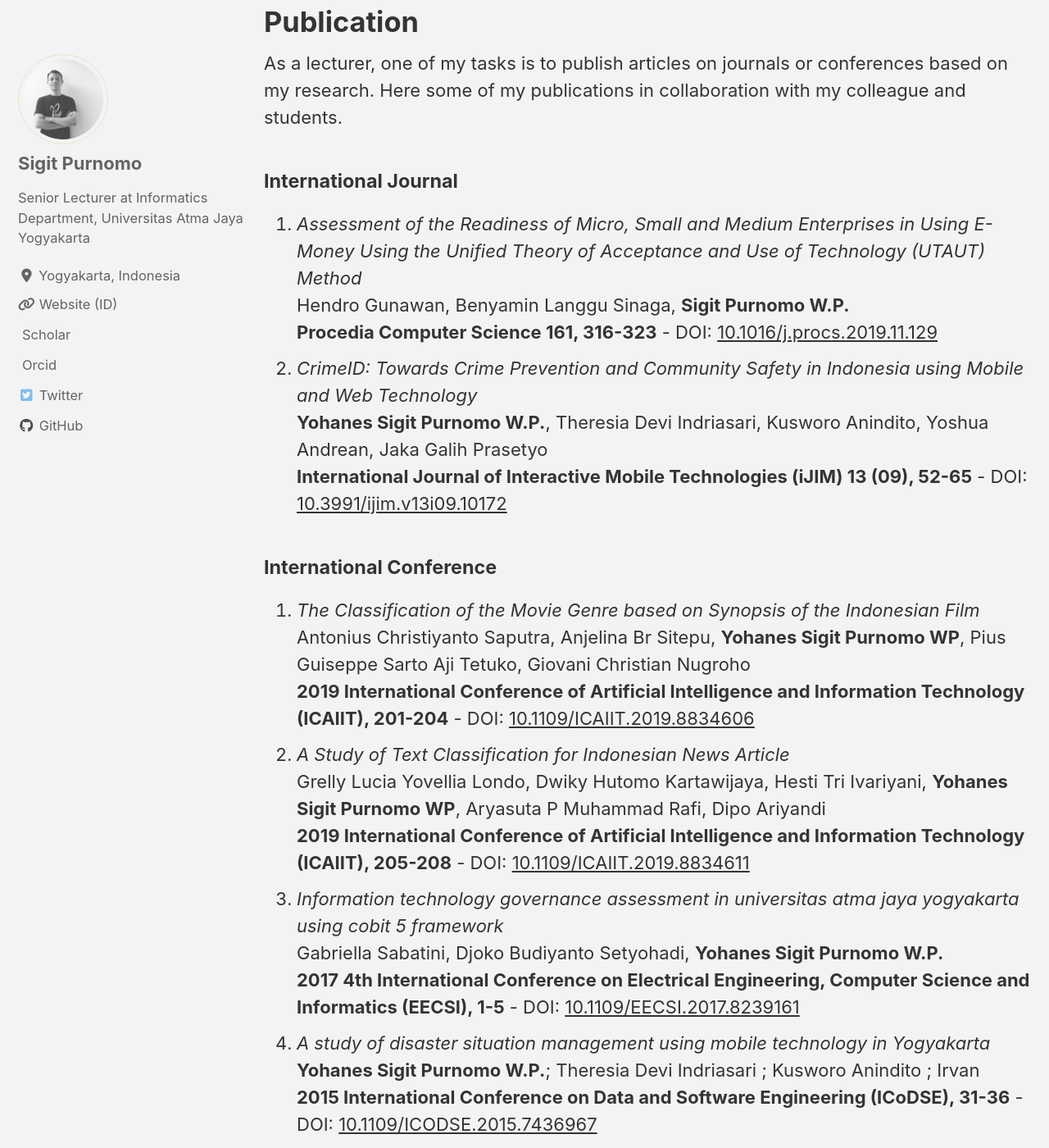
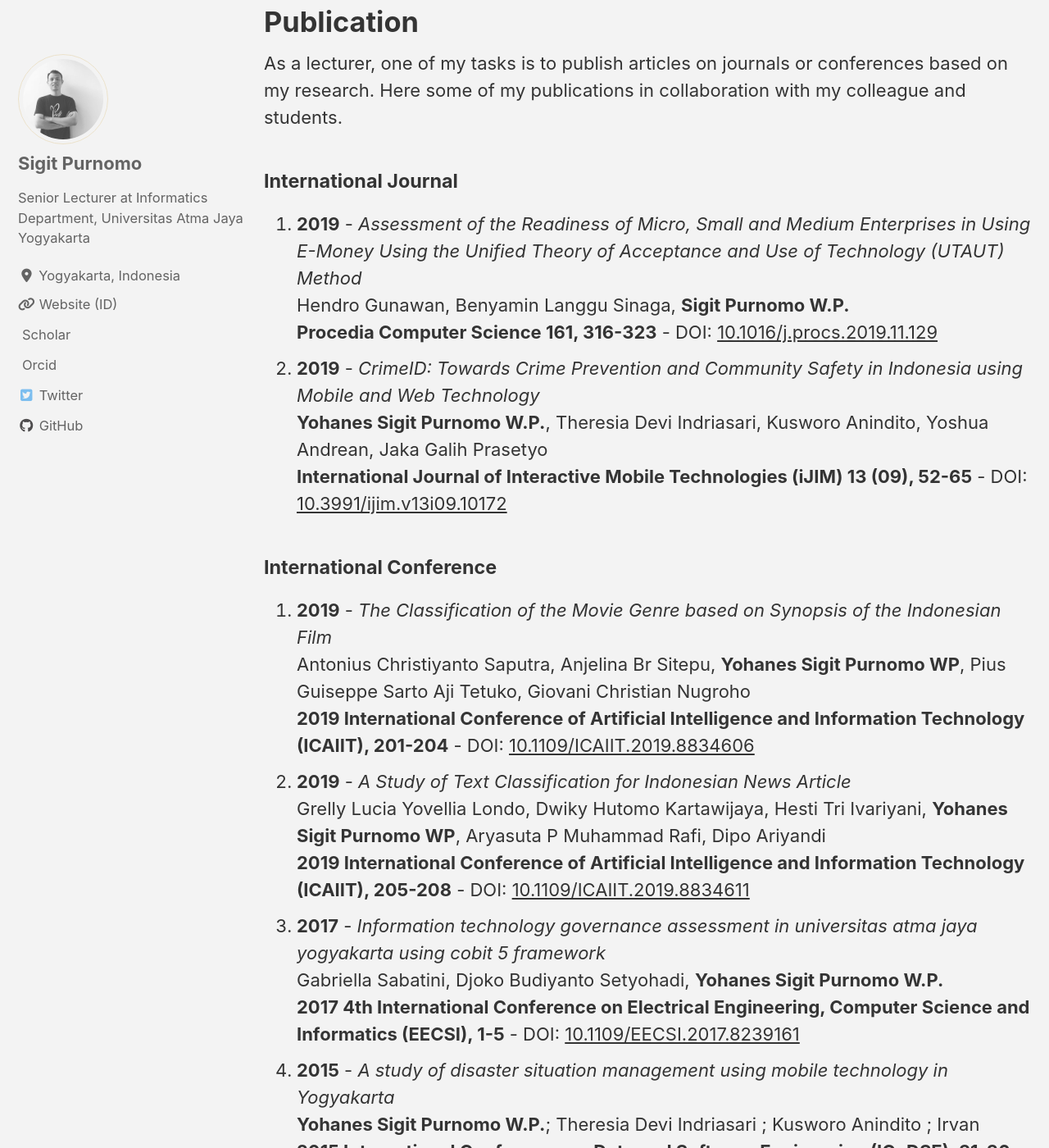
Before and after one commit to sigit-purnomo/sigit-purnomo.github.io, a Jekyll site: the page built from _pages/publication.md, in a window 1280 px wide and 1400 px high, scrolled down 689 px. Shown: the whole window at 82% size. Built offline with Jekyll 4.4.1, drawn with Linux system fonts in a browser that asks for light colours; cached includes are drawn as plain includes; nearby versions of some CDN libraries; a style sheet for code colours, icons or effects is not loaded; some of the changed text lies outside the part shown.

Commit message:
Update publication.md

```diff
--- a/_pages/publication.md
+++ b/_pages/publication.md
@@ -13,57 +13,57 @@ modified: 2020-04-25
 As a lecturer, one of my tasks is to publish articles on journals or conferences based on my research. Here some of my publications in collaboration with my colleague and students.
 
 #### International Journal
-1. *Assessment of the Readiness of Micro, Small and Medium Enterprises in Using E-Money Using the Unified Theory of Acceptance and Use of Technology (UTAUT) Method* <br />
+1. **2019** - *Assessment of the Readiness of Micro, Small and Medium Enterprises in Using E-Money Using the Unified Theory of Acceptance and Use of Technology (UTAUT) Method* <br />
    Hendro Gunawan, Benyamin Langgu Sinaga, **Sigit Purnomo W.P.** <br />
    **Procedia Computer Science 161, 316-323** - DOI: [10.1016/j.procs.2019.11.129](https://doi.org/10.1016/j.procs.2019.11.129)
-2. *CrimeID: Towards Crime Prevention and Community Safety in Indonesia using Mobile and Web Technology* <br />
+2. **2019** - *CrimeID: Towards Crime Prevention and Community Safety in Indonesia using Mobile and Web Technology* <br />
    **Yohanes Sigit Purnomo W.P.**, Theresia Devi Indriasari, Kusworo Anindito, Yoshua Andrean, Jaka Galih Prasetyo <br />
    **International Journal of Interactive Mobile Technologies (iJIM) 13 (09), 52-65** - DOI: [10.3991/ijim.v13i09.10172](https://doi.org/10.3991/ijim.v13i09.10172)
 
 #### International Conference
-1. *The Classification of the Movie Genre based on Synopsis of the Indonesian Film*<br />
+1. **2019** - *The Classification of the Movie Genre based on Synopsis of the Indonesian Film*<br />
    Antonius Christiyanto Saputra, Anjelina Br Sitepu, **Yohanes Sigit Purnomo WP**, Pius Guiseppe Sarto Aji Tetuko, Giovani Christian Nugroho <br />
    **2019 International Conference of Artificial Intelligence and Information Technology (ICAIIT), 201-204** - DOI: [10.1109/ICAIIT.2019.8834606](https://doi.org/10.1109/ICAIIT.2019.8834606)
-2. *A Study of Text Classification for Indonesian News Article*<br />
+2. **2019** - *A Study of Text Classification for Indonesian News Article*<br />
    Grelly Lucia Yovellia Londo, Dwiky Hutomo Kartawijaya, Hesti Tri Ivariyani, **Yohanes Sigit Purnomo WP**, Aryasuta P Muhammad Rafi, Dipo Ariyandi <br />
    **2019 International Conference of Artificial Intelligence and Information Technology (ICAIIT), 205-208** - DOI: [10.1109/ICAIIT.2019.8834611](https://doi.org/10.1109/ICAIIT.2019.8834611)
-3. *Information technology governance assessment in universitas atma jaya yogyakarta using cobit 5 framework* <br />
+3. **2017** - *Information technology governance assessment in universitas atma jaya yogyakarta using cobit 5 framework* <br />
    Gabriella Sabatini, Djoko Budiyanto Setyohadi, **Yohanes Sigit Purnomo W.P.** <br />
    **2017 4th International Conference on Electrical Engineering, Computer Science and Informatics (EECSI), 1-5** - DOI: [10.1109/EECSI.2017.8239161](https://doi.org/10.1109/EECSI.2017.8239161)
-4. *A study of disaster situation management using mobile technology in Yogyakarta* <br />
+4. **2015** - *A study of disaster situation management using mobile technology in Yogyakarta* <br />
    **Yohanes Sigit Purnomo W.P.**; Theresia Devi Indriasari ; Kusworo Anindito ; Irvan <br />
    **2015 International Conference on Data and Software Engineering (ICoDSE), 31-36** -  DOI: [10.1109/ICODSE.2015.7436967](https://doi.org/10.1109/ICODSE.2015.7436967)
 
 #### Indonesian Journal (Article in Indonesian Language)
-1. *Klasifikasi Ujaran Kebencian pada Cuitan dalam Bahasa Indonesia* <br />
+1. **2019** - *Klasifikasi Ujaran Kebencian pada Cuitan dalam Bahasa Indonesia* <br />
    Kevin Antariksa, **Y Sigit Purnomo WP**, Ernawati Ernawati<br />
    **Jurnal Buana Informatika 10 (2), 164-171** - DOI: [10.24002/jbi.v10i2.2451](https://doi.org/10.24002/jbi.v10i2.2451)
-2. *Pembangunan Aplikasi Alat Bantu Proses Anotasi Menggunakan Progressive Web Apps* <br />
+2. **2019** - *Pembangunan Aplikasi Alat Bantu Proses Anotasi Menggunakan Progressive Web Apps* <br />
    I Gede Bagus Artha Suryawan, **Y. Sigit Purnomo WP**, Ernawati Ernawati <br />
    **Jurnal Buana Informatika 10 (2), 144-152** - DOI: [10.24002/jbi.v10i2.2380](https://doi.org/10.24002/jbi.v10i2.2380)
-3. *Analisis Kesuksesan Sistem Informasi Kemahasiswaan (SIKMA) dengan Pendekatan Model DeLone dan McLean* <br />
+3. **2018** - *Analisis Kesuksesan Sistem Informasi Kemahasiswaan (SIKMA) dengan Pendekatan Model DeLone dan McLean* <br />
    Flourensia Sapty Rahayu, Robert Apriliyanto, **Yohanes Sigit Purnomo Wuryo Putro** <br />
    **Indonesian Journal of Information Systems 1 (1), 34-46** - DOI: [10.24002/ijis.v1i1.1704](https://doi.org/10.24002/ijis.v1i1.1704)
-4. *Analisis Manfaat Sistem Informasi Penerimaan Mahasiswa Baru dengan Metode IT Balanced Scorecard* <br />
+4. **2017** - *Analisis Manfaat Sistem Informasi Penerimaan Mahasiswa Baru dengan Metode IT Balanced Scorecard* <br />
    Flourensia Sapty Rahayu, Rangga Deputra Ginantaka, **Y Sigit Purnomo WP**<br />
    **Jurnal Terapan Teknologi Informasi 1 (2), 99-108** - DOI: [10.21460/jutei.2017.12.21](https://doi.org/10.21460/jutei.2017.12.21)
-5. *Perancangan Antarmuka Online Course Pada Perangkat Mobile Menggunakan Teori Usability* <br />
+5. **2016** - *Perancangan Antarmuka Online Course Pada Perangkat Mobile Menggunakan Teori Usability* <br />
    Elia Zakharia, Djoko Budiyanto Setyohadi, **Y Sigit Purnomo WP**<br />
    **Jurnal Informatika 12 (1)** - LINK: [Article](http://garuda.ristekbrin.go.id/documents/detail/876465)
-6. *Pengembangan Aplikasi Layanan Informasi Wisata Budaya Yogyakarta Berbasis Mobile Web dan Location-Based Service Secara Kolaboratif* <br />
+6. **2015** - *Pengembangan Aplikasi Layanan Informasi Wisata Budaya Yogyakarta Berbasis Mobile Web dan Location-Based Service Secara Kolaboratif* <br />
    Kusworo Anindito, Eddy Julianto, **Yohanes Sigit Purnomo WP**<br />
    **Jurnal Buana Informatika 6 (1)** - DOI: [10.24002/jbi.v6i1.397](https://doi.org/10.24002/jbi.v6i1.397)
-7. *Pengembangan Prototype E-Directory Batik Berbasis Mobile Web dan Location Based-Service* <br />
+7. **2014** - *Pengembangan Prototype E-Directory Batik Berbasis Mobile Web dan Location Based-Service* <br />
    **Yohanes Sigit Purnomo WP**, Kusworo Anindito, Theresia Devi Indriasari, Suyoto Suyoto<br />
    **Jurnal Buana Informatika 5 (1)** - DOI: [10.24002/jbi.v5i1.344](https://doi.org/10.24002/jbi.v5i1.344)
 
 #### Indonesian Seminar/Conference (Article in Indonesian Language)
-1. *Sistem Pakar Berbasis Mobile Untuk Membantu Mendiagnosis Penyakit Akibat Gigitan Nyamuk* <br />
+1. **2015** - *Sistem Pakar Berbasis Mobile Untuk Membantu Mendiagnosis Penyakit Akibat Gigitan Nyamuk* <br />
    Emanuel Safirman Bata, **Y Sigit Purnomo WP**, Ernawati Ernawati<br />
    **Seminar Nasional Informatika (SEMNASIF) 1 (3)** - LINK: [Article](http://jurnal.upnyk.ac.id/index.php/semnasif/article/view/1044)
-2. *Pengembangan Mobile Learning Grammar Imbuhan Bahasa Indonesia Untuk Orang Asing* <br />
+2. **2015** - *Pengembangan Mobile Learning Grammar Imbuhan Bahasa Indonesia Untuk Orang Asing* <br />
    Mariam Coulibaly, Suyoto Suyoto, **Sigit Purnomo**<br />
    **SEMNASTEKNOMEDIA ONLINE 3 (1), 4-4-7** - LINK: [Article](https://www.ojs.amikom.ac.id/index.php/semnasteknomedia/article/view/943)
-3. *Pembangunan Perangkat Lunak Peringkas Dokumen dari Banyak Sumber Menggunakan Sentence Scoring dengan Metode TF-IDF* <br />
+3. **2014** - *Pembangunan Perangkat Lunak Peringkas Dokumen dari Banyak Sumber Menggunakan Sentence Scoring dengan Metode TF-IDF* <br />
    Fabianus Hendy Evan, **Y Sigit Purnomo WP**, Pranowo Pranowo<br />
    **Seminar Nasional Aplikasi Teknologi Informasi (SNATI) 1 (1)** - LINK: [Article](https://journal.uii.ac.id/Snati/article/view/3286)
```
